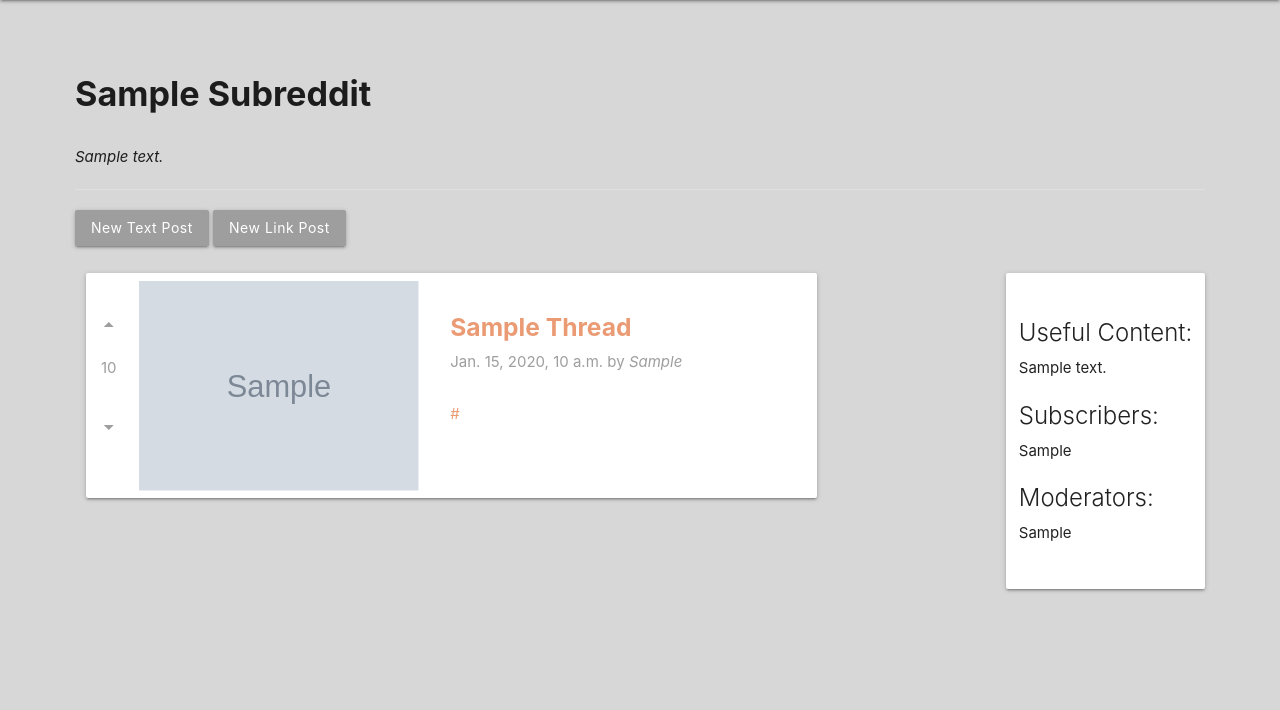
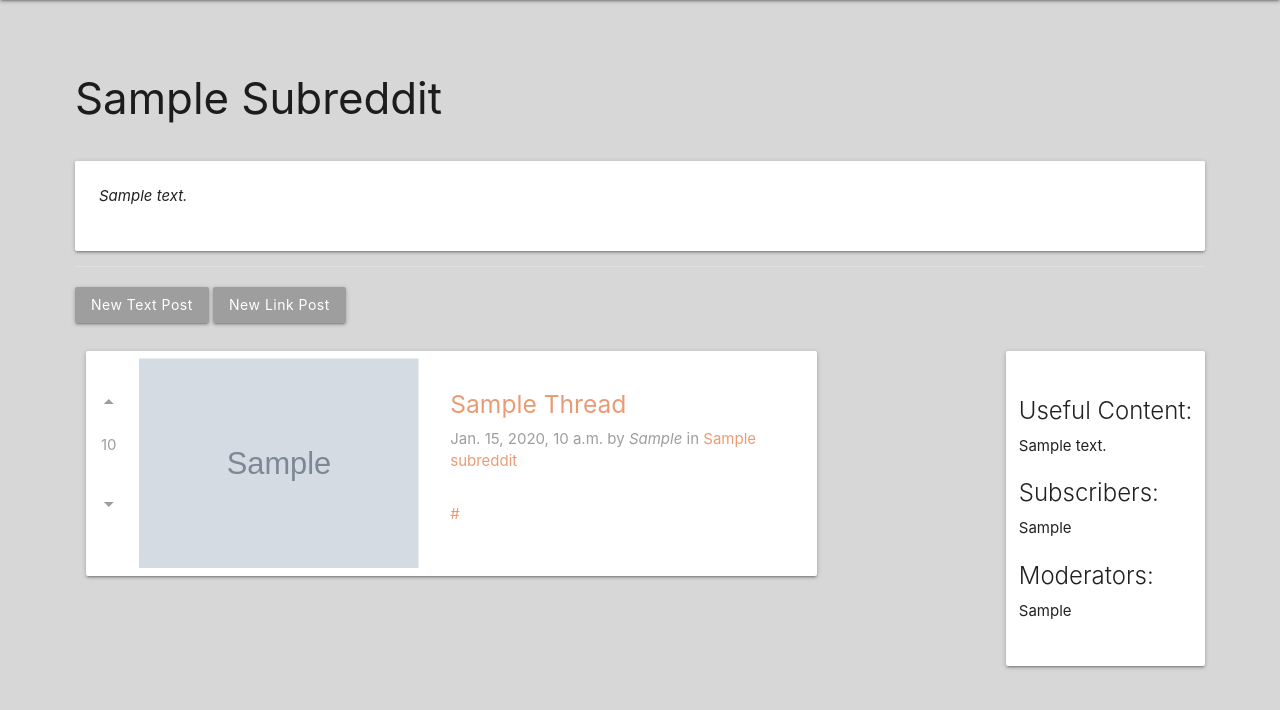
Before and after one commit to jakerjohnson94/reddit-clone, a Django app: a page that uses Thread/templates/thread_card.html in a window 1280 px wide. Shown: the part 64-774 px from the top of the page. Before the commit the page ends 656 px from the top, so only its background shows below. Run offline with Django 3.2, Linux system fonts and the light colour scheme; tables that the repository leaves empty hold one stand-in row (values such as "Sample post"); grey boxes marked "Sample" are stand-in pictures.

Commit message:
snapshots work with styling

```diff
--- a/Subreddit/templates/subreddit_homepage.html
+++ b/Subreddit/templates/subreddit_homepage.html
@@ -1,14 +1,16 @@
 {% include "head.html" %} {% include 'header.html' %}
 <div style="margin: 5em">
   <!-- Title -->
-  <div class="row">
-    <h4 class="title">
-      {{ subreddit.name | title }}
-    </h4>
-  </div>
+    <div class="row">
+      <h3 class="title">
+        {{ subreddit.name | title }}
+      </h3>
+    </div>
 
-  <div class="row">
-    <em>{{ subreddit.description }}</em>
+  <div class="card-panel">
+    <div class="row valign-wrapper">
+      <em>{{ subreddit.description }}</em>
+    </div>
   </div>
   <div class="row">
     <div class="divider"></div>
--- a/Thread/templates/thread_card.html
+++ b/Thread/templates/thread_card.html
@@ -15,6 +15,7 @@
       <h5><a href="{% url 'threaddetail' thread.id %}"> {{ thread.title | title }}</a></h5>
       <p class="grey-text">
         {{ thread.created_at }} by <em>{{ thread.sender.user.username | title }}</em>
+        in <a href="{% url 'subreddit' thread.subreddit.name %}"> {{thread.subreddit.name}}</a>
       </p>
       <p class="card-body">
         {% if thread.is_link_post %}
--- a/Thread/views.py
+++ b/Thread/views.py
@@ -73,7 +73,10 @@ def new_thread_view(request, subreddit_name, post_type):
                 thread.body = data["body"]
             elif post_type == "link":
                 thread.link = data["link"]
-                get_url_link_thumbnail(thread, thread.link)
+                thread.link_preview_img = get_url_link_thumbnail(
+                    thread, thread.link
+                )
+                thread.save()
             thread.save()
             return redirect("subreddit", subreddit_name)
     else:
--- a/redditclone/helpers.py
+++ b/redditclone/helpers.py
@@ -34,5 +34,4 @@ def get_url_link_thumbnail(post, url):
         name = url.split(".")[0]
     img_path = f"{MEDIA_ROOT}/{name}.png"
     driver.save_screenshot(img_path)
-    post.link_preview_img = f"{name}.png"
-    post.save()
+    return f"{name}.png"
--- a/redditclone/static/index.css
+++ b/redditclone/static/index.css
@@ -3,13 +3,13 @@ body {
   background-color: #d7d7d7;
   /* font-weight: bold; */
 }
-h1,
+/* h1,
 h2,
 h3,
 h4,
 h5 {
   font-weight: bold;
-}
+} */
 button,
 .btn,
 .btn-flat {
@@ -39,5 +39,4 @@ a {
 .link-preview-img {
   padding: 0.5em !important;
   height: 15em !important;
-  width: 100%;
 }
```
